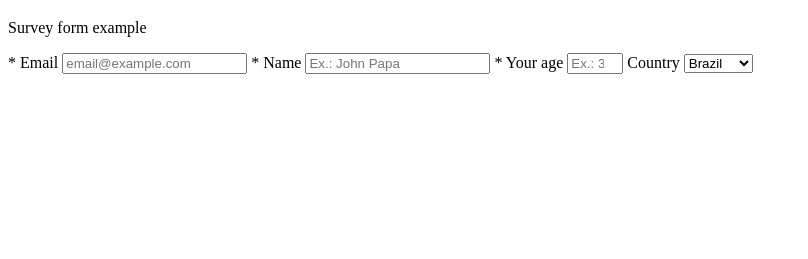
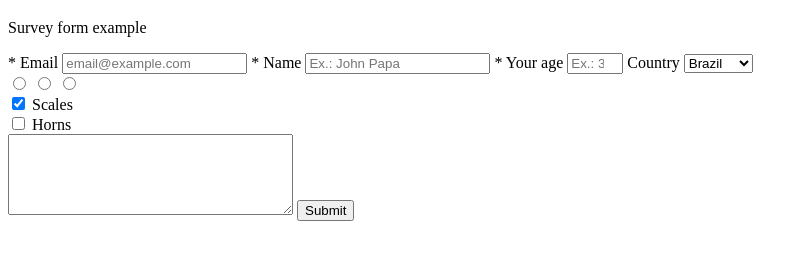
Before and after one commit to maiconm/FCC-Survey-Form, a plain HTML site: page index.html in a window 1280 px wide. Shown: the part 61-320 px from the top of the page, without its empty margins (0-808 px from the left). Drawn offline with Linux system fonts and the light colour scheme.

Commit message:
finished html sketch

```diff
--- a/index.html
+++ b/index.html
@@ -58,9 +58,65 @@
           Country
         </label>
         <select id="dropdown">
-          <option value="Brazil">Brazil</option>
-          <option value="Canada">Canada</option>
+          <option value="Brazil">
+            Brazil
+          </option>
+          <option value="Canada">
+            Canada
+          </option>
         </select>
+        <div>
+          <input
+            value="1"
+            name="radio-group"
+            type="radio"
+          />
+          <input
+            value="2"
+            name="radio-group"
+            type="radio"
+          />
+          <input
+            value="3"
+            name="radio-group"
+            type="radio"
+          />
+        </div>
+        <div>
+          <input
+            value="2"
+            type="checkbox"
+            id="scales"
+            name="scales"
+            checked
+          >
+          <label for="scales">
+            Scales
+          </label>
+        </div>
+        <div>
+          <input
+            value="1"
+            type="checkbox"
+            id="horns"
+            name="horns"
+          >
+          <label for="horns">
+            Horns
+          </label>
+        </div>
+        <textarea
+          id="story"
+          name="story"
+          rows="5"
+          cols="33"
+        ></textarea>
+        <button
+          id="submit"
+          type="submit"
+        >
+          Submit
+        </button>
       </form>
     </main>
   </body>
```
